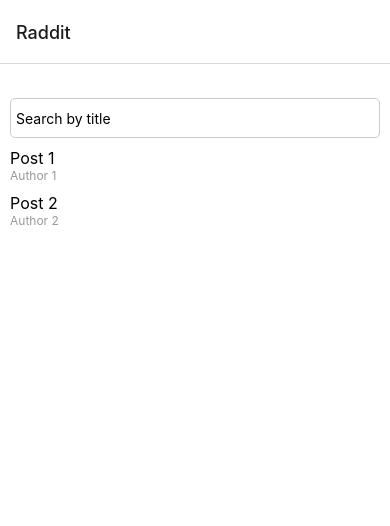
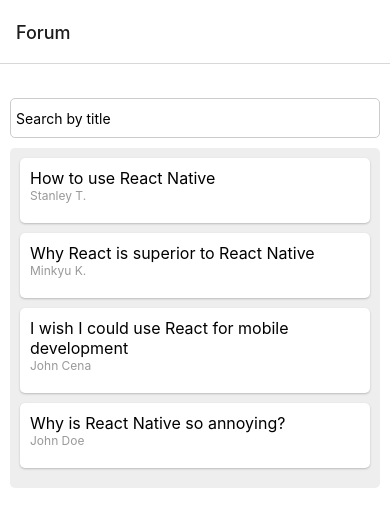
Before and after one commit to DerpyTheSpy/MobileFinalProject, a React Native app: screen / in a window 390 px wide. Shown: the top 526 px of the page. Built offline with nearby package versions, Linux system fonts and the light colour scheme.

Commit message:
view a post page + styles

```diff
--- a/App.js
+++ b/App.js
@@ -27,7 +27,7 @@
         <Stack.Screen
           name="Home"
           component={HomeScreen}
-          options={{ title: 'Raddit' }}
+          options={{ title: 'Forum' }}
         />
         {/* <Stack.Screen name="Profile" component={ProfileScreen} /> */}
         <Stack.Screen name="CreatePost" component={CreatePost} />
@@ -37,29 +37,41 @@
   );
 }
 
-const data = [
+const postList = [
   {
     id: 1,
-    title: 'Post 1',
-    content: 'Content 1',
-    author: 'Author 1',
+    title: 'How to use React Native',
+    content: 'lorem ipsum dolor sit amet ',
+    author: 'Stanley T.',
   },
   {
     id: 2,
-    title: 'Post 2',
+    title: 'Why React is superior to React Native',
     content: 'Content 2',
-    author: 'Author 2',
+    author: 'Minkyu K.',
+  },
+  {
+    id: 3,
+    title: 'I wish I could use React for mobile development',
+    content: 'Content 3',
+    author: 'John Cena',
+  },
+  {
+    id: 4,
+    title: 'Why is React Native so annoying?',
+    content: 'Content 4',
+    author: 'John Doe',
   },
 ];
 
 const HomeScreen = ({ navigation }) => {
-  const handlePress = (id) => {
-    navigation.navigate('Post', { id });
-    // console.log(title);
+  const handlePress = (post) => {
+    const { id, title, content, author } = post;
+    navigation.navigate('Post', { id, title, content, author });
   };
 
   const renderItem = ({ item: post }) => (
-    <TouchableOpacity onPress={() => handlePress(post.id)}>
+    <TouchableOpacity onPress={() => handlePress(post)} style={styles.post}>
       <View style={styles.item}>
         {/* <Image style={styles.itemImage} source={{ uri: post.thumbnail }} /> */}
         <View style={styles.itemText}>
@@ -71,25 +83,7 @@
   );
 
   // this initial state is just for testing, we will fetch the posts from the API later and set the intial state to an empty array
-  const [posts, setPosts] = React.useState(data);
-  // useEffect(() => {
-  //   // console.error('asd');
-  //   const fetchData = async () => {
-  //     try {
-  //       const response = await axios.get('http://192.168.0.158:3000');
-  //       // console.log(response.status);
-  //       if (response.status === 200) {
-  //         console.log('yo');
-  //       } else {
-  //         console.log('yo');
-  //       }
-  //     } catch (error) {
-  //       console.error(JSON.stringify(error.response));
-  //       console.log('nos');
-  //     }
-  //   };
-  //   fetchData();
-  // }, []);
+  const [posts, setPosts] = React.useState(postList);
 
   return (
     <View style={styles.container}>
@@ -116,28 +110,13 @@
             data={posts}
             renderItem={renderItem}
             keyExtractor={(post) => post.id}
+            style={styles.postContainer}
           />
         </SafeAreaView>
       </View>
     </View>
   );
 };
-
-// import { useNavigation } from '@react-navigation/native';
-
-// const Home = () => {
-//   const navigation = useNavigation();
-
-//   const handlePress = () => {
-//     navigation.navigate('Details');
-//   };
-
-//   return (
-//     <View>
-//       <Button title="Go to Details" onPress={handlePress} />
-//     </View>
-//   );
-// };
 
 const styles = StyleSheet.create({
   container: {
@@ -206,4 +185,24 @@
     fontSize: 12,
     color: '#999',
   },
+  post: {
+    padding: 10,
+    backgroundColor: '#fff',
+    marginBottom: 10,
+    borderRadius: 5,
+    shadowColor: '#000',
+    shadowOffset: {
+      width: 0,
+      height: 1,
+    },
+    shadowOpacity: 0.22,
+    shadowRadius: 2.22,
+
+    elevation: 3,
+  },
+  postContainer: {
+    borderRadius: 5,
+    backgroundColor: '#eee',
+    padding: 10,
+  },
 });
--- a/Post.jsx
+++ b/Post.jsx
@@ -1,23 +1,79 @@
+import React from 'react';
 import {
   StyleSheet,
   Text,
+  View,
+  ScrollView,
   TextInput,
-  FlatList,
-  Image,
-  Picker,
-  TouchableHighlight,
-  TouchableOpacity,
   Button,
-  SafeAreaView,
-  View,
 } from 'react-native';
 
 export default function Post({ route }) {
-  const { id } = route.params;
+  const { id, author, title, content } = route.params;
 
   return (
-    <View>
-      <Text>You pressed the element with id: {id}</Text>
-    </View>
+    <ScrollView style={styles.container}>
+      <View style={styles.postContainer}>
+        <Text style={styles.author}>{author}</Text>
+        <Text style={styles.title}>{title}</Text>
+        <Text style={styles.body}>{content}</Text>
+      </View>
+
+      <View style={styles.leaveCommentContainer}>
+        <TextInput
+          style={styles.commentInput}
+          placeholder="Leave a comment..."
+        />
+        <Button title="Submit" />
+      </View>
+
+      <View style={styles.commentContainer}>
+        <Text style={styles.commentAuthor}>Comment Author</Text>
+        <Text style={styles.commentBody}>Comment Body</Text>
+      </View>
+    </ScrollView>
   );
 }
+
+const styles = StyleSheet.create({
+  container: {
+    flex: 1,
+    padding: 16,
+  },
+  postContainer: {
+    padding: 16,
+    backgroundColor: '#fff',
+    shadowColor: '#000',
+    shadowOffset: { width: 0, height: 2 },
+    shadowOpacity: 0.8,
+    shadowRadius: 2,
+    elevation: 1,
+    marginBottom: 16,
+  },
+  author: {
+    fontWeight: 'bold',
+    fontSize: 16,
+    marginBottom: 8,
+  },
+  title: {
+    fontSize: 24,
+    marginBottom: 16,
+  },
+  body: {
+    fontSize: 16,
+    marginBottom: 16,
+  },
+  commentContainer: {
+    padding: 16,
+    backgroundColor: '#eee',
+    marginBottom: 16,
+  },
+  commentAuthor: {
+    fontWeight: 'bold',
+    fontSize: 16,
+    marginBottom: 8,
+  },
+  commentBody: {
+    fontSize: 16,
+  },
+});
```
